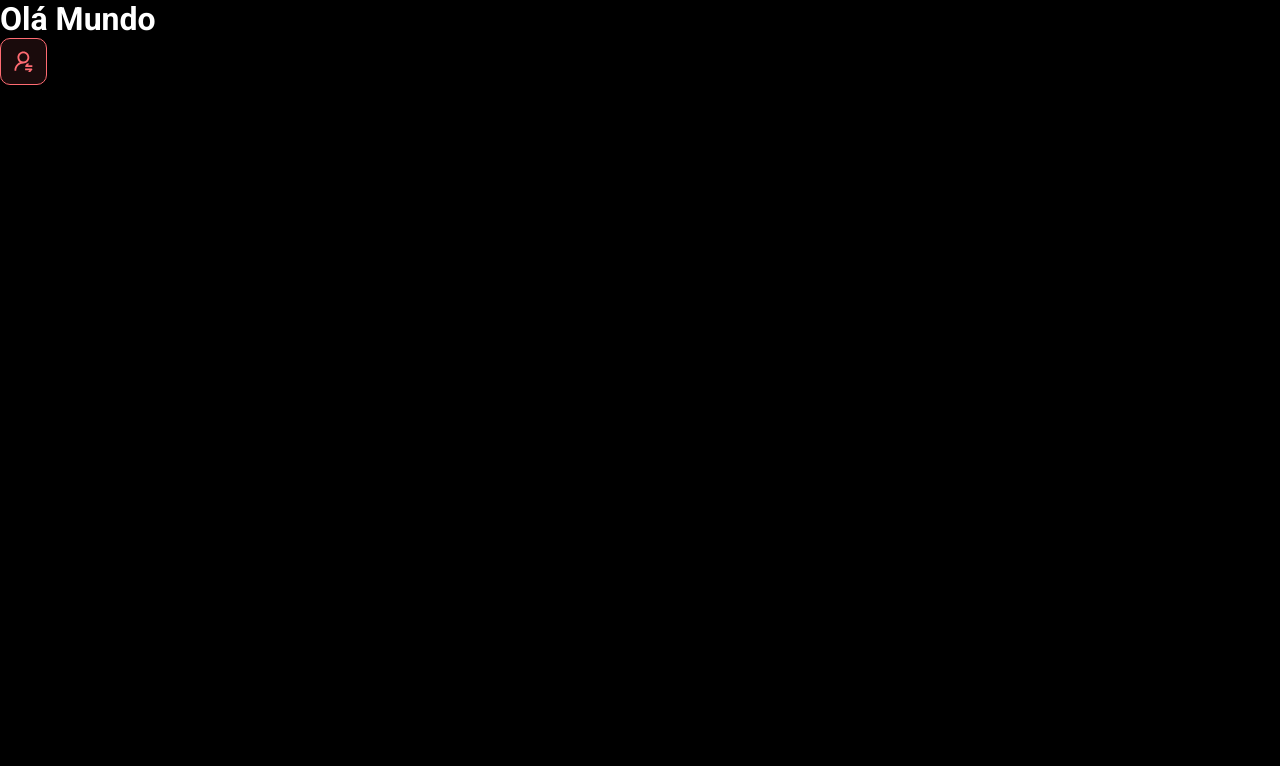
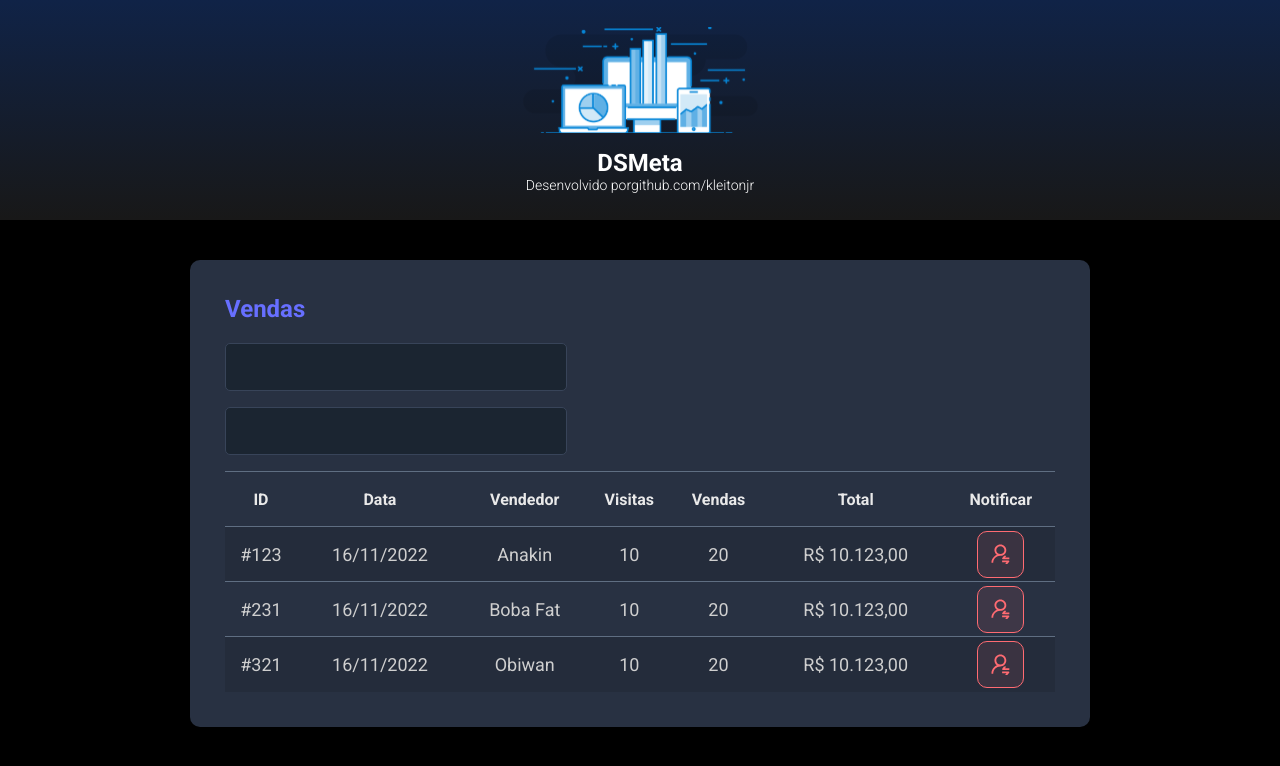
Before and after one commit to kleitonjr/DSMeta-Fullstack, a React (Vite) app in the folder frontend/: page / in a window 1280 px wide. Shown: the top 766 px of the page. Built offline with nearby package versions, Linux system fonts and the light colour scheme.

Commit message:
Other components

```diff
--- a/frontend/src/App.tsx
+++ b/frontend/src/App.tsx
@@ -1,10 +1,18 @@
-import NotificacionBtn from "./components/NotificationBtn"
+//import NotificacionBtn from "./components/NotificationBtn"
+import Header from "./components/Header"
+import SalesCard from "./components/SalesCard"
 
 function App() {
-  return(
+  return (
     <>
-    <h1>Olá Mundo</h1>
-    <NotificacionBtn></NotificacionBtn>
+      <Header />
+      <main>
+        <section id="sales">
+          <div className="dsmeta-container">
+            <SalesCard/>
+          </div>
+        </section>
+      </main>
     </>
   )
 }
--- /dev/null
+++ b/frontend/src/components/Header/index.tsx
@@ -0,0 +1,19 @@
+import logo from '../../assets/img/logo.svg'
+import './style.css'
+
+function Header() {
+    return (
+        <header>
+            <div className="dsmeta-logoContainer">
+                <img src={logo} alt="DSMeta" />
+                <h1>DSMeta</h1>
+                <p>
+                    Desenvolvido por
+                    <a href="https://github.com/kleitonjr">github.com/kleitonjr</a>
+                </p>
+            </div>
+        </header>
+    )
+}
+
+export default Header
--- /dev/null
+++ b/frontend/src/components/Header/style.css
@@ -0,0 +1,27 @@
+header {
+    background: linear-gradient(180deg, #102347 0%, #181818 100%);
+    height: 220px;
+    display: flex;
+    align-items: center;
+    justify-content: center;
+}
+
+.dsmeta-logoContainer {
+    display: flex;
+    flex-direction: column;
+    align-items: center;
+}
+
+.dsmeta-logoContainer img {
+    width: 235px;
+}
+
+.dsmeta-logoContainer h1 {
+    margin-top: 15px;
+    font-size: 24px;
+}
+
+.dsmeta-logoContainer p {
+    font-size: 14px;
+    font-weight: 300;
+}
--- a/frontend/src/components/NotificationBtn/index.tsx
+++ b/frontend/src/components/NotificationBtn/index.tsx
@@ -1,5 +1,5 @@
 import icon from '../../assets/img/alertIcon.svg'
-import './styles.css'
+import './style.css'
 
 function NotificacionBtn() {
     return (
--- /dev/null
+++ b/frontend/src/components/SalesCard/index.tsx
@@ -0,0 +1,79 @@
+import NotificacionBtn from '../NotificationBtn'
+import './style.css'
+
+function SalesCard() {
+    return (
+        <div className="dsmeta-card">
+            <h2 className="dsmeta-salesTitle">Vendas</h2>
+            <div >
+                <div className="dsmeta-formControlContainer">
+                    <input className="dsmeta-formControl" type="text"/>
+                </div>
+                <div className="dsmeta-formControlContainer">
+                    <input className="dsmeta-formControl" type="text"/>
+                </div>
+            </div>
+
+            <div>
+                <table className="dsmeta-salesTable">
+                    <thead>
+                        <tr>
+                            <th className="dsmeta-show992">ID</th>
+                            <th className="dsmeta-show576">Data</th>
+                            <th>Vendedor</th>
+                            <th className="dsmeta-show992">Visitas</th>
+                            <th className="dsmeta-show992">Vendas</th>
+                            <th>Total</th>
+                            <th>Notificar</th>
+                        </tr>
+                    </thead>
+                    <tbody>
+                        <tr>
+                            <td className="dsmeta-show992">#123</td>
+                            <td className="dsmeta-show576">16/11/2022</td>
+                            <td>Anakin</td>
+                            <td className="dsmeta-show992">10</td>
+                            <td className="dsmeta-show992">20</td>
+                            <td>R$ 10.123,00</td>
+                            <td>
+                                <div className="dsmeta-redBtnContainer">
+                                    <NotificacionBtn/>
+                                </div>
+                            </td>
+                        </tr>
+                        <tr>
+                            <td className="dsmeta-show992">#231</td>
+                            <td className="dsmeta-show576">16/11/2022</td>
+                            <td>Boba Fat</td>
+                            <td className="dsmeta-show992">10</td>
+                            <td className="dsmeta-show992">20</td>
+                            <td>R$ 10.123,00</td>
+                            <td>
+                                <div className="dsmeta-redBtnContainer">
+                                <NotificacionBtn/>
+                                </div>
+                            </td>
+                        </tr>
+                        <tr>
+                            <td className="dsmeta-show992">#321</td>
+                            <td className="dsmeta-show576">16/11/2022</td>
+                            <td>Obiwan</td>
+                            <td className="dsmeta-show992">10</td>
+                            <td className="dsmeta-show992">20</td>
+                            <td>R$ 10.123,00</td>
+                            <td>
+                                <div className="dsmeta-redBtnContainer">
+                                <NotificacionBtn/>
+                                </div>
+                            </td>
+                        </tr>
+                    </tbody>
+
+                </table>
+            </div>
+
+        </div>
+    )
+}
+
+export default SalesCard
--- /dev/null
+++ b/frontend/src/components/SalesCard/style.css
@@ -0,0 +1,97 @@
+.dsmeta-card {
+    background-color: #283142;
+    border-radius: 10px;
+    padding: 30px 10px;
+}
+
+.dsmeta-salesTitle {
+    color: #676FFF;
+    font-size: 24px;
+    margin-bottom: 20px;
+}
+
+.dsmeta-formControlContainer {
+    margin-bottom: 16px;
+    max-width: 300px;
+}
+
+.dsmeta-formControl {
+    width: 100%;
+    height: 46px;
+    background-color: #1B2531;
+    border: 1px solid #384459;
+    border-radius: 5px;
+    color: #9AAABE;
+    padding: 0 20px;
+    font-size: 18px;
+}
+
+.dsmeta-salesTable {
+    width: 100%;
+    border-spacing: 0;
+    border-collapse: collapse;
+}
+
+.dsmeta-salesTable thead {
+    height: 55px;
+    font-weight: 700px;
+    font-size: 16px;
+    color: #E9E9E9;
+}
+
+.dsmeta-salesTable tbody {
+    font-weight: 400;
+    font-size: 14px;
+    color: #CFCFCF;
+    text-align: center;
+}
+
+.dsmeta-salesTable tr {
+    height: 74px;
+    border-top: 1px solid #5F6E82;
+}
+
+.dsmeta-salesTable tbody tr:hover>td {
+    background-color: #384459;
+}
+
+.dsmeta-salesTable tbody tr:nth-child(odd) {
+    background-color: #242C3B;
+}
+
+.dsmeta-redBtnContainer {
+    display: flex;
+    justify-content: center;
+}
+
+.dsmeta-show576 {
+    display: none;
+}
+
+@media(min-width: 576px) {
+    .dsmeta-show576 {
+        display: table-cell;
+    }
+
+    .dsmeta-card {
+        padding: 35px;
+    }
+
+    .dsmeta-salesTable tr {
+        height: 55px;
+    }
+
+    .dsmeta-salesTable tbody {
+        font-size: 18px;
+    }
+}
+
+.dsmeta-show992 {
+    display: none;
+}
+
+@media(min-width: 992px) {
+    .dsmeta-show992 {
+        display: table-cell;
+    }
+}
--- a/frontend/src/index.css
+++ b/frontend/src/index.css
@@ -6,12 +6,25 @@
     padding: 0;
 }
 
-body, html{
+body,
+html {
     background-color: black;
     color: #fff;
 }
 
-a, a:hover, a:visited{
+a,
+a:hover,
+a:visited {
     color: unset;
     text-decoration: none;
 }
+
+.dsmeta-container {
+    width: 100%;
+    max-width: 900px;
+    margin: 0 auto;
+}
+
+#sales {
+    padding: 40px 10px;
+}
```
Also changed, not shown: frontend/src/assets/img/logo.svg (added), frontend/src/components/NotificationBtn/style.css (renamed from frontend/src/components/NotificationBtn/styles.css).
